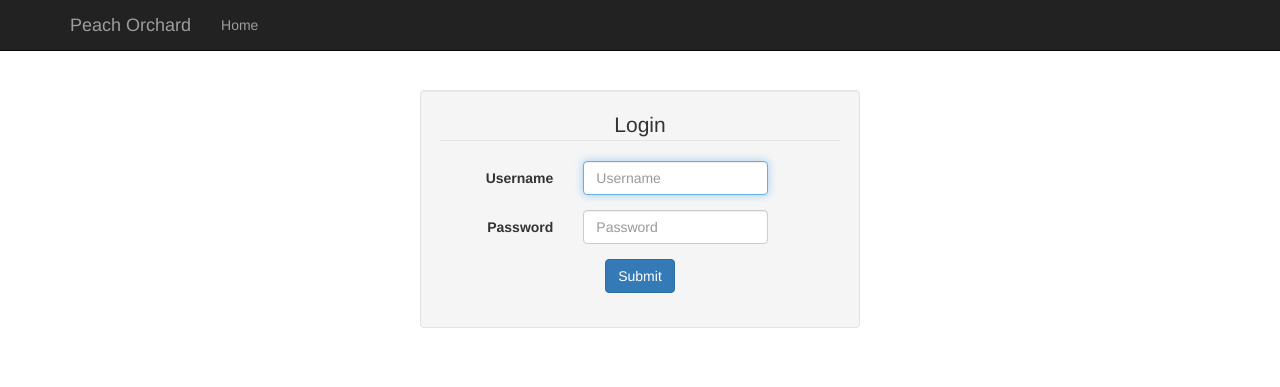
After one commit to hatRiot/PeachOrchard, a Django app: template server/server/templates/login.html in a window 1280 px wide. The commit adds this page. Shown: the top 387 px of the page. Run offline with Django 3.2, Linux system fonts and the light colour scheme; the template is opened without the code that fills it, so the values that code supplies are empty; some libraries are stand-ins or nearby versions.

Commit message:
Adds login functionality

```diff
--- a/server/server/templates/base.html
+++ b/server/server/templates/base.html
@@ -42,6 +42,11 @@
         <div class="collapse navbar-collapse">
           <ul class="nav navbar-nav">
             <li><a href="{% url 'home' %}">Home</a></li>
+             {% if login_required %}
+               {% if user.is_authenticated %}
+                 <li><a href="{% url 'logout' %}">Logout</a></li>
+               {% endif %}
+             {% endif %}
           </ul>
         </div><!--/.nav-collapse -->
       </div>
--- /dev/null
+++ b/server/server/templates/login.html
@@ -0,0 +1,34 @@
+{% extends "base.html" %}
+{% load bootstrap3 %}
+
+{% block content %}
+    <div class="col-lg-6 center">
+        <div class="well bs-component">
+            <form action="/login/" method="post" class="form-horizontal">
+                <fieldset>
+                    <legend>Login</legend>
+                </fieldset>
+                {% csrf_token %}
+                <div class="form-group">
+                    <label for="{{ field.name }}" class="col-lg-4 control-label">Username</label>
+                    <div class="col-lg-6">
+                        <input id="id_username" name="username" type="text" placeholder="Username" class="form-control" autofocus="">
+                    </div>
+                </div>
+                <div class="form-group">
+                    <label for="{{ field.name }}" class="col-lg-4 control-label">Password</label>
+                    <div class="col-lg-6">
+                        <input id="id_password" name="password" type="password" placeholder="Password" class="form-control">
+                    </div>
+                </div>
+                <div class="form-group">
+                    <div class="col-lg-12">
+                        <div align="center">
+                            <button class="btn btn-primary" id="submit">Submit</button>
+                        </div>
+                    </div>
+                 </div>
+            </form>
+        </div>
+    </div>
+{% endblock %}
--- a/server/server/urls.py
+++ b/server/server/urls.py
@@ -1,5 +1,10 @@
 from django.conf.urls import patterns, include, url
 from django.contrib import admin
+from django.contrib.auth.views import logout, login
+from decorators import anonymous_required, check_login
+import settings
+
+
 admin.autodiscover()
 
 urlpatterns = patterns(
@@ -10,4 +15,6 @@ urlpatterns = patterns(
     url(r'^status/$', 'server.views.status', name='status'),
     url(r'^crash/$', 'server.views.crash', name='crash'),
     url(r'^admin/', include(admin.site.urls), name='admin'),
+    url(r'^' + settings.LOGIN_URL + '$', anonymous_required(login), {'template_name': 'login.html'}, name='login'),
+    url(r'^logout/$', check_login(logout), {'next_page': '/'}, name='logout'),
 )
--- a/server/static/template.css
+++ b/server/static/template.css
@@ -15,3 +15,9 @@ body {
 tr {
     cursor: pointer;
 }
+
+.center {
+     float: none;
+     margin-left: auto;
+     margin-right: auto;
+}
```
Also changed, not shown: server/server/decorators.py (added, +55 -0 lines), server/server/settings.py (+7 -0 lines), server/server/views.py (+22 -12 lines).
